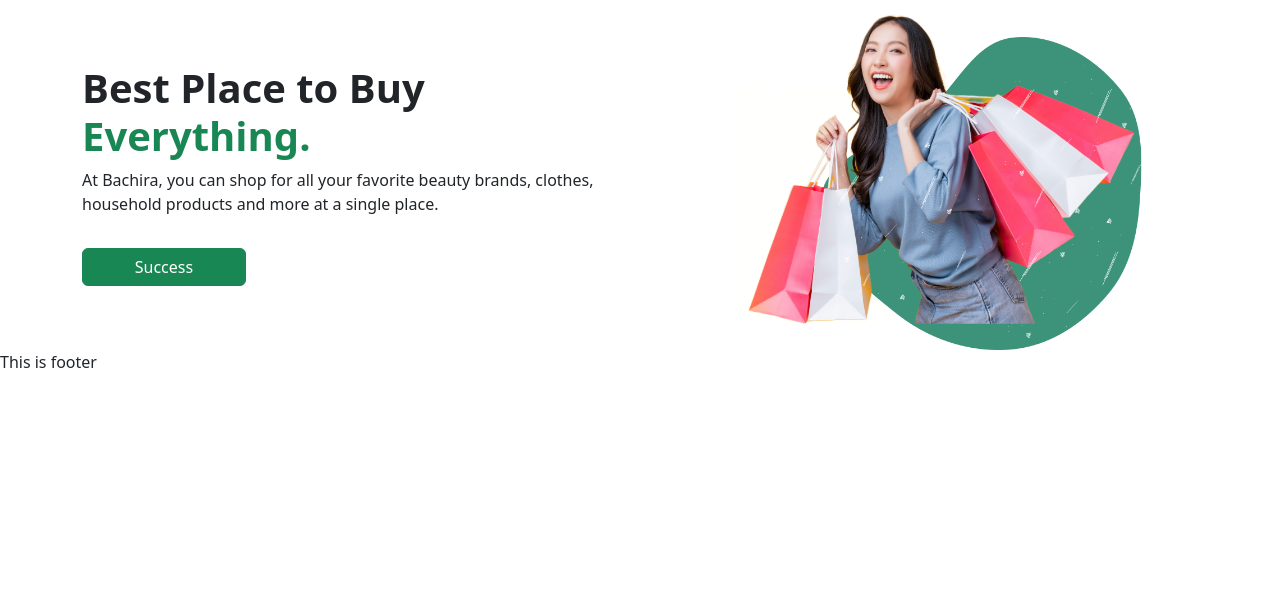
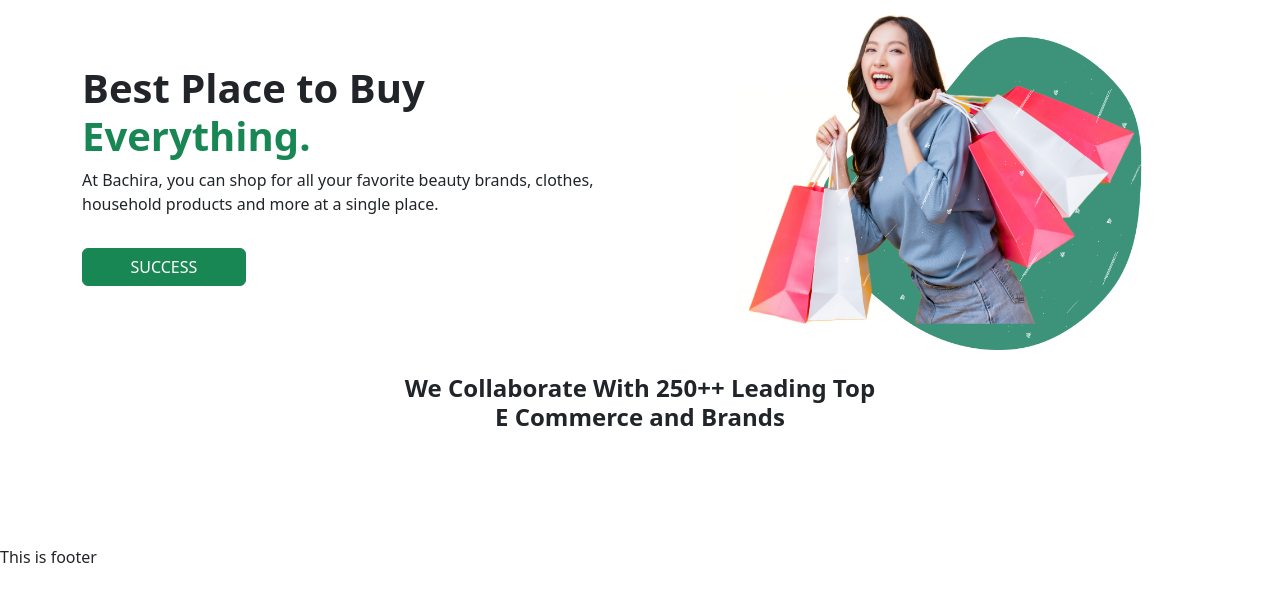
Before and after one commit to Nahid-Hasan-Sourav/estore-php-first, a PHP site: page /pages/home.php in a window 1280 px wide. Shown: the part 68-670 px from the top of the page. Run offline with PHP 8.4, Linux system fonts and the light colour scheme; data that the repository does not hold is empty.

Commit message:
added a collaborate section

```diff
--- a/pages/home.php
+++ b/pages/home.php
@@ -1,6 +1,8 @@
 <?php include 'header.php' ?>
 
+    <!--    BANNER PART START HERE-->
 <section>
+
     <div class="container">
         <div class="row">
             <div class="col-md-6 justify-content-center d-flex flex-column">
@@ -12,7 +14,7 @@
                     At Bachira, you can shop for all your favorite beauty brands, clothes,<br>
                     household products and more at a single place.
                 </p>
-                <button type="button" class="btn btn-success mt-3 d-block"
+                <button type="button" class="btn btn-success mt-3 d-block text-uppercase"
                 style="width: 30%;"
                 >Success</button>
             </div>
@@ -25,7 +27,30 @@
             </div>
         </div>
     </div>
+
 </section>
+    <!--    BANNER PART END HERE-->
 
+    <!--    COLLABORATE WITH.. START HERE-->
+<section>
+    <div class="container my-4">
+       <div>
+           <h4 class="text-center fw-bold">
+               We Collaborate With 250++ Leading Top<br>
+               E Commerce and Brands
+           </h4>
+       </div>
+        <div class="d-flex align-content-center justify-content-center py-4">
+            <marquee direction="">
+            <img class="mx-3" style="width: 202px; height:33px;" src="asset/img/tokopedia.png"/>
+            <img class="mx-3" style="width: 202px; height:33px;" src="asset/img/Balenciaga%20svg.png"/>
+            <img class="mx-3" style="width: 202px; height:33px;" src="asset/img/adidas%20svg.png"/>
+            <img class="mx-3" style="width: 202px; height:33px;" src="asset/img/gucci%20svg.png"/>
+            <img class="mx-3" style="width: 202px; height:33px;" src="asset/img/Balenciaga%20svg.png"/>
+            </marquee>
+        </div>
+    </div>
+</section>
+    <!--    COLLABORATE WITH.. END HERE-->
 
 <?php include 'footer.php' ?>
```
Also changed, not shown: asset/img/Balenciaga svg.png (added), asset/img/Bukalapak svg.png (added), asset/img/adidas svg.png (added), asset/img/gucci svg.png (added), asset/img/tokopedia.png (added).
